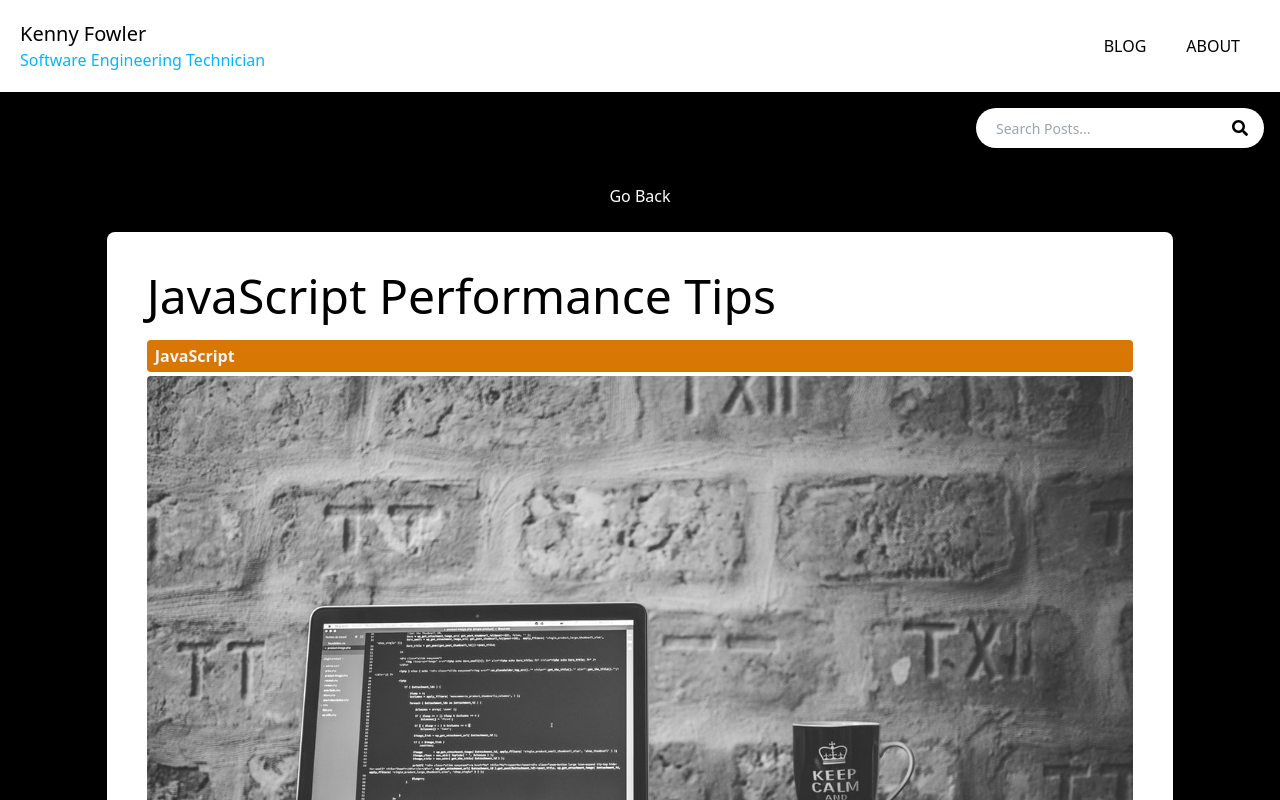
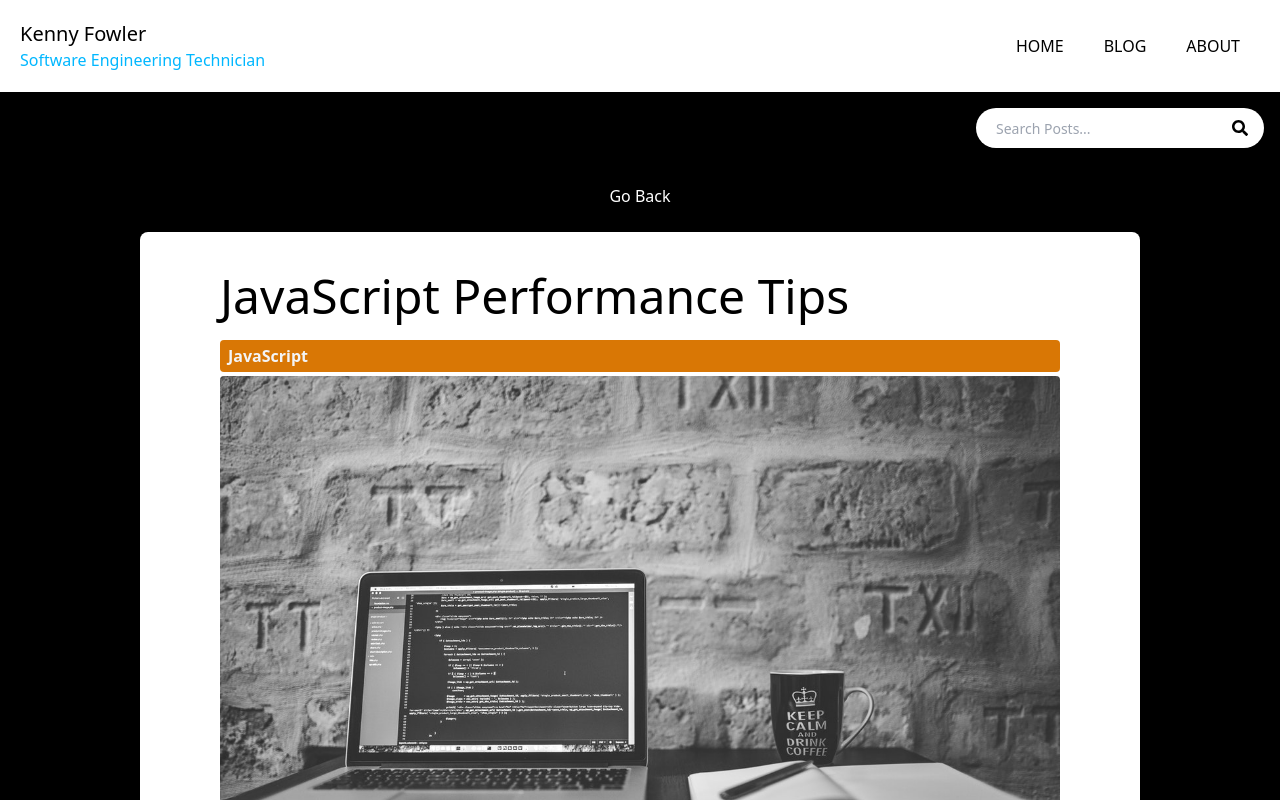
Before and after one commit to kenpfowler/next-js-blog, a Next.js app: page /blog/javascript-performance-tips in a window 1280 px wide. Shown: the top 800 px of the page. Built offline with nearby package versions, Linux system fonts and the light colour scheme.

Commit message:
improved responsiveness & added link to portfolio page

```diff
--- a/components/Header.js
+++ b/components/Header.js
@@ -13,6 +13,13 @@ export default function Header() {
           </a>
         </Link>
         <nav className="flex flex-wrap md:w-4/5 items-center justify-end text-base md:ml-auto">
+          <a
+            href="https://www.kennyf.ca/"
+            className="mx-5 cursor-pointer uppercase hover:text-accent-blue"
+          >
+            Home
+          </a>
+
           <Link href="/blog">
             <a className="mx-5 cursor-pointer uppercase hover:text-accent-blue">
               Blog
--- a/components/Layout.js
+++ b/components/Layout.js
@@ -14,7 +14,9 @@ export default function Layout({ title, children, keywords, description }) {
       </Head>
       <Header />
       <Search />
-      <main className="container bg-black py-5 mx-auto">{children}</main>
+      <main className="container bg-black py-5 mx-auto md:px-10">
+        {children}
+      </main>
     </div>
   );
 }
--- a/pages/blog/[slug].js
+++ b/pages/blog/[slug].js
@@ -15,7 +15,7 @@ export default function PostPage({
       <Link href="/blog">
         <a className="block text-white text-center">Go Back</a>
       </Link>
-      <div className="w-full md:w-5/6 px-5 md:px-10 py-6 bg-white rounded-lg shadow-md mt-6 mx-auto">
+      <div className="w-full md:w-5/6 px-5 md:px-10 lg:px-20 py-6 bg-white rounded-lg shadow-md mt-6 mx-auto">
         <div className="flex flex-col justify-between mt-4">
           <h1 className="text-5xl mb-5">{title}</h1>
           <CategoryLabel>{category}</CategoryLabel>
@@ -34,7 +34,7 @@ export default function PostPage({
           <div className="mr-4">{date}</div>
         </div>
 
-        <div className="blog-text mt-2 overflow-clip">
+        <div className="blog-text mt-2 ">
           <div dangerouslySetInnerHTML={{ __html: marked(content) }}></div>
         </div>
       </div>
--- a/styles/globals.css
+++ b/styles/globals.css
@@ -6,6 +6,14 @@ html,
 body {
   min-height: 100vh;
   background-color: black;
+}
+
+code {
+  overflow: scroll;
+}
+
+pre {
+  overflow: scroll;
 }
 
 p {
```
